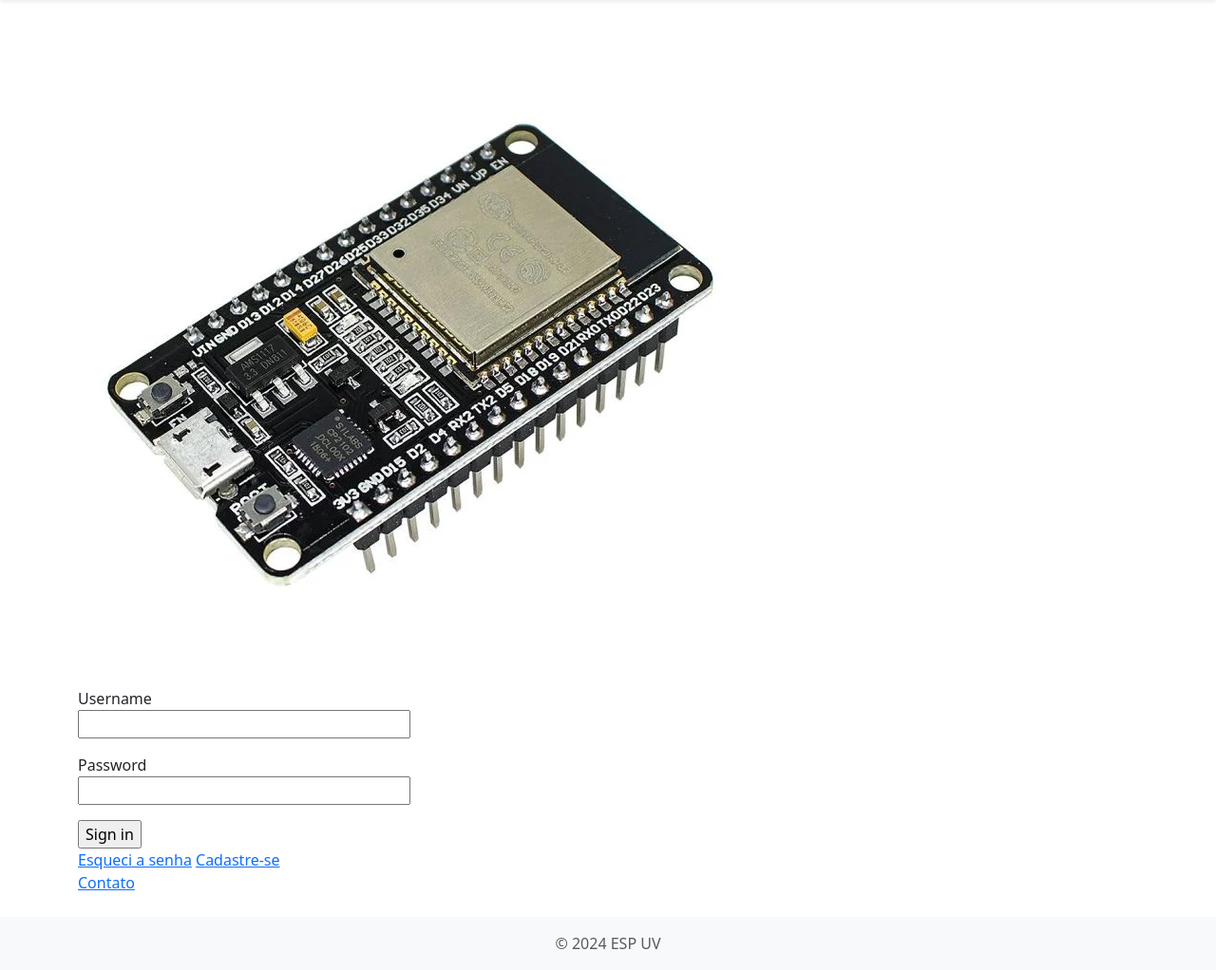
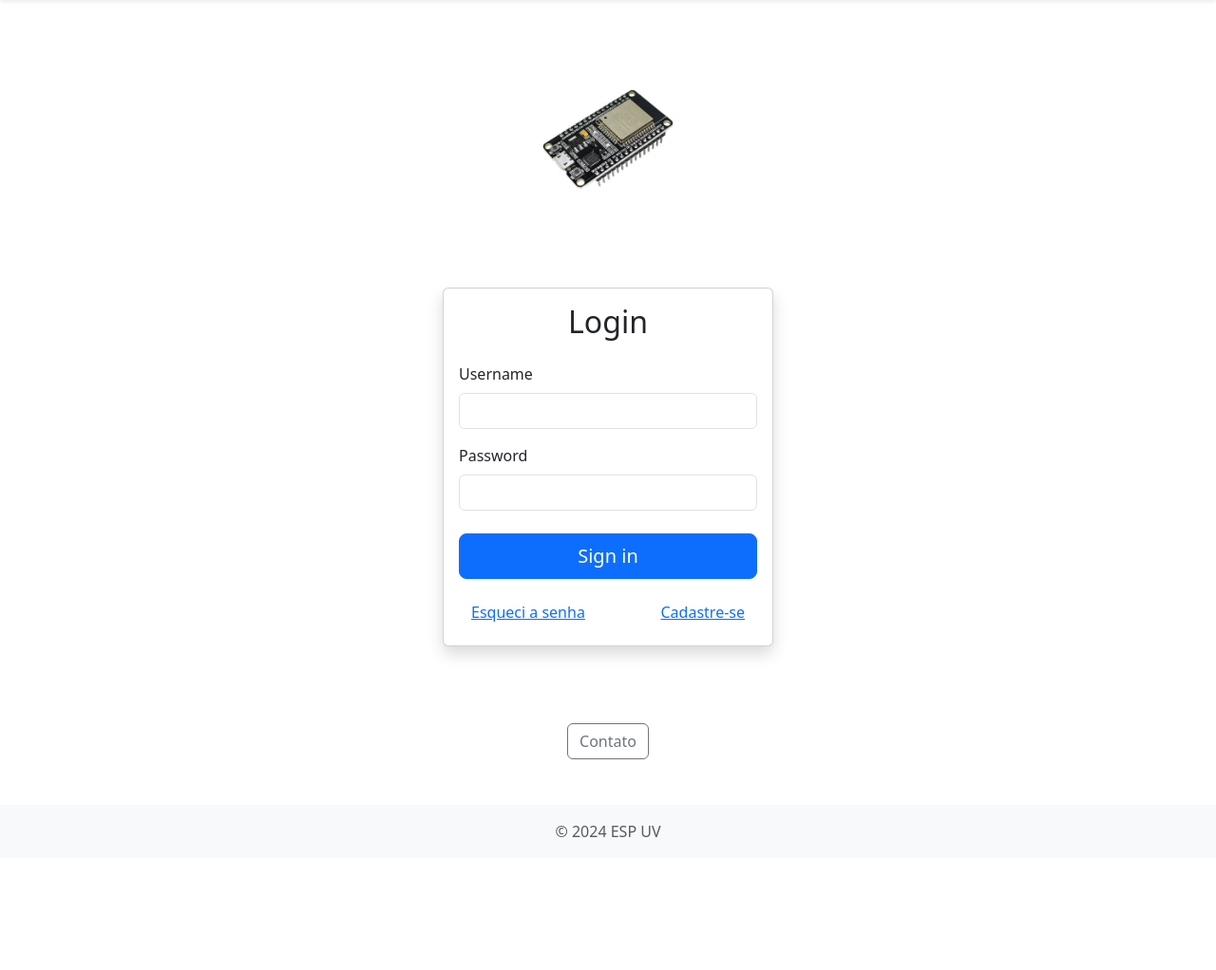
Before and after one commit to Morgadineo/Boot-ESPUV, a Flask app: page /login in a window 1280 px wide. Shown: the part 56-1078 px from the top of the page at 95% size. After the commit the page ends 938 px from the top, so only its background shows below. Run offline with Flask 3, Linux system fonts and the light colour scheme; some libraries are stand-ins or nearby versions.

Commit message:
New login/register pages

```diff
--- a/app/templates/login.html
+++ b/app/templates/login.html
@@ -1,44 +1,55 @@
 {% extends "base.html" %}
 
 {% block content %}
-<div class="page-container">
-
-    <div class="chip-image">
-        <img src="{{ url_for('static', filename='images/chip.png') }}" alt="ESP32 Chip" class="chip-img">
+<div class="container-fluid min-vh-100 d-flex flex-column justify-content-between">
+    <div class="row justify-content-center mt-5">
+        <div class="col-md-4 text-center">
+            <img src="{{ url_for('static', filename='images/chip.png') }}" alt="ESP32 Chip" class="img-fluid" style="max-height: 150px;">
+        </div>
     </div>
 
-    <div class="login-box">
-        <form action="" method="post" novalidate>
-            {{ form.hidden_tag() }}
-            <p>
-                {{ form.username.label }}<br>
-                {{ form.username(size=32) }}
-                {% for error in form.username.errors %}
-                    <span class="error">[{{ error }}]</span>
-                {% endfor %}
-            </p>
+    <div class="row justify-content-center">
+        <div class="col-md-4">
+            <div class="card shadow">
+                <div class="card-body">
+                    <h2 class="card-title text-center mb-4">Login</h2>
+                    <form action="" method="post" novalidate>
+                        {{ form.hidden_tag() }}
 
-            <p>
-                {{ form.password.label }}<br>
-                {{ form.password(size=32) }}
-                {% for error in form.password.errors %}
-                    <span class="error">[{{ error }}]</span>
-                {% endfor %}
-            </p>
+                        <div class="mb-3">
+                            {{ form.username.label(class="form-label") }}
+                            {{ form.username(size=32, class="form-control") }}
+                            {% for error in form.username.errors %}
+                                <div class="invalid-feedback d-block">[{{ error }}]</div>
+                            {% endfor %}
+                        </div>
 
-            <div class="button-group">
-                {{ form.submit(class_="form-button") }}
+                        <div class="mb-4">
+                            {{ form.password.label(class="form-label") }}
+                            {{ form.password(size=32, class="form-control") }}
+                            {% for error in form.password.errors %}
+                                <div class="invalid-feedback d-block">[{{ error }}]</div>
+                            {% endfor %}
+                        </div>
+
+                        <div class="d-grid mb-3">
+                            {{ form.submit(class="btn btn-primary btn-lg") }}
+                        </div>
+
+                        <div class="d-flex justify-content-between">
+                            <a href="#" class="btn btn-link">Esqueci a senha</a>
+                            <a href="{{ url_for('register') }}" class="btn btn-link">Cadastre-se</a>
+                        </div>
+                    </form>
+                </div>
             </div>
-
-            <div class="link-buttons">
-                <a href="#" class="small-button">Esqueci a senha</a>
-                <a href="{{ url_for('register') }}" class="small-button">Cadastre-se</a>
-            </div>
-        </form>
+        </div>
     </div>
 
-    <div class="contact-container">
-        <a href="#" class="contact-button">Contato</a>
+    <div class="row justify-content-center mb-4">
+        <div class="col-md-4 text-center">
+            <a href="#" class="btn btn-outline-secondary">Contato</a>
+        </div>
     </div>
 </div>
 {% endblock %}
```
Also changed, not shown: app/templates/register.html (+43 -27 lines), app.db.
